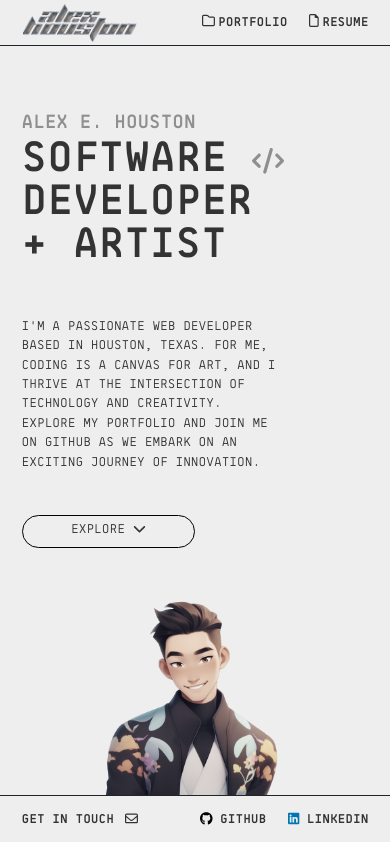
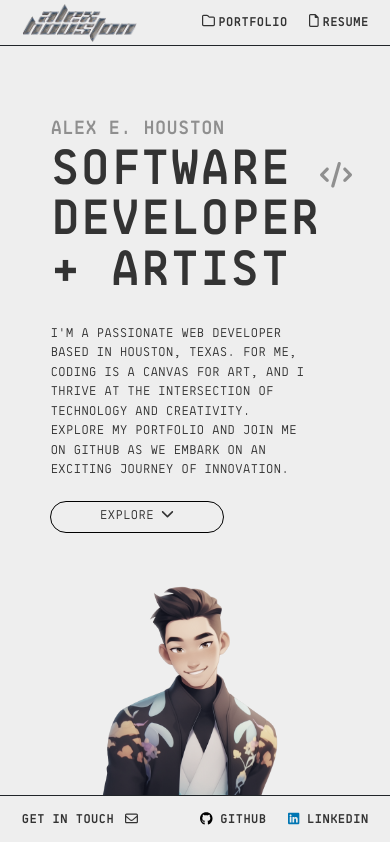
Before and after one commit to alexehouston/aeh-2.0, a React (Vite) app: page / in a window 390 px wide. Shown: the top 842 px of the page. Built offline with nearby package versions, Linux system fonts and the light colour scheme.

Commit message:
update css

```diff
--- a/src/Home/Home.css
+++ b/src/Home/Home.css
@@ -18,7 +18,21 @@
     margin-top: 5rem;
   }
 
+  .home-text {
+    margin-left: 6rem;
+  }
+
   .Home h1 {
-    font-size: 3rem !important;
+    font-size: 4rem !important;
   }
 }
+
+@media screen and (max-width: 567px) {
+  .home-text {
+    margin-left: 4rem;
+  }
+
+  .Home h1 {
+    font-size: 3.5rem !important;
+  }
+}
--- a/src/Home/Home.jsx
+++ b/src/Home/Home.jsx
@@ -12,7 +12,7 @@ export default function Home({ handleMouseEnter }) {
         <div className="col-12 col-lg-6">
           <img className="aeh-ai" src="/assets/aeh-ai-2.png" alt="" />
         </div>
-        <div className="col-12 col-md-9 col-lg-6 p-0 text-start d-flex flex-column">
+        <div className="home-text col-12 col-md-9 col-lg-6 p-0 text-start d-flex flex-column">
           <h1 className="lh-1">
             <span className="fs-4 opacity-50">Alex E. Houston</span>
             <br />
@@ -22,7 +22,7 @@ export default function Home({ handleMouseEnter }) {
             <br />
             + Artist
           </h1>
-          <p className="w-75 my-5">
+          <p className="w-75 my-4">
             I&apos;m a passionate Web Developer based in Houston, Texas. For me, coding is a canvas for art, and I thrive at
             the intersection of technology and creativity. Explore my portfolio
             and join me on GitHub as we embark on an exciting journey of
```
